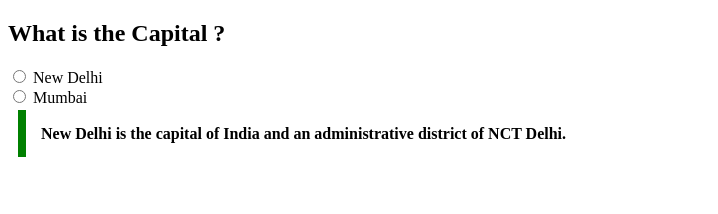
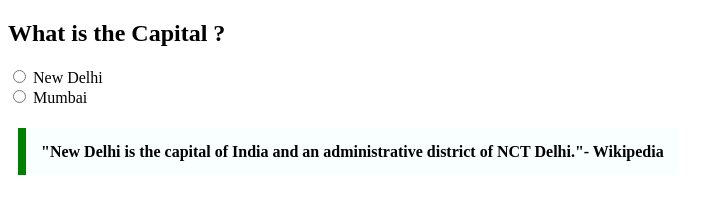
Before and after one commit to acciojob/trivia-parikshitmali17, a website: page main.html in a window 1280 px wide. Shown: the whole page, without its empty margins (0-718 px from the left). Drawn offline with Linux system fonts and the light colour scheme.

Commit message:
created a submission

```diff
--- a/main.html
+++ b/main.html
@@ -7,12 +7,12 @@
 	<link rel="stylesheet" href="styles.css">
 	<style>
 		#pa{
-			Max-width: Around 600px;
-Margin: 10px;
-Padding:15px;
-Border-left: 8px solid green ;
-Background-color:"#f8fffe";
-Font-weight: Bold;
+			max-width: Around 600px;
+margin: 10px;
+padding:15px;
+border-left: 8px solid green ;
+background-color:#f8fffe;
+font-weight: bold;
 		}
 	</style>
 </head>
@@ -22,12 +22,14 @@ Font-weight: Bold;
 	<section>
 		<h2>What is the Capital ?</h2>
 	</section>
+	<form>
 	<input  id="D" type="radio">
 	<label for="D">New Delhi</label><br>
 	<input id="M" type="radio">
 	<label for="M">Mumbai</label>
+		</form>
 	<br><br>
-	<blockquoteid id="pa" href="https://www.wikipedia.org/">New Delhi is the capital of India and an administrative district of NCT Delhi.</blockquote>
+	<blockquoteid id="pa" cite="https://www.wikipedia.org/">"New Delhi is the capital of India and an administrative district of NCT Delhi."- Wikipedia</blockquote>
     <script type="text/javascript" src="./script.js">
 </script>
 
```
